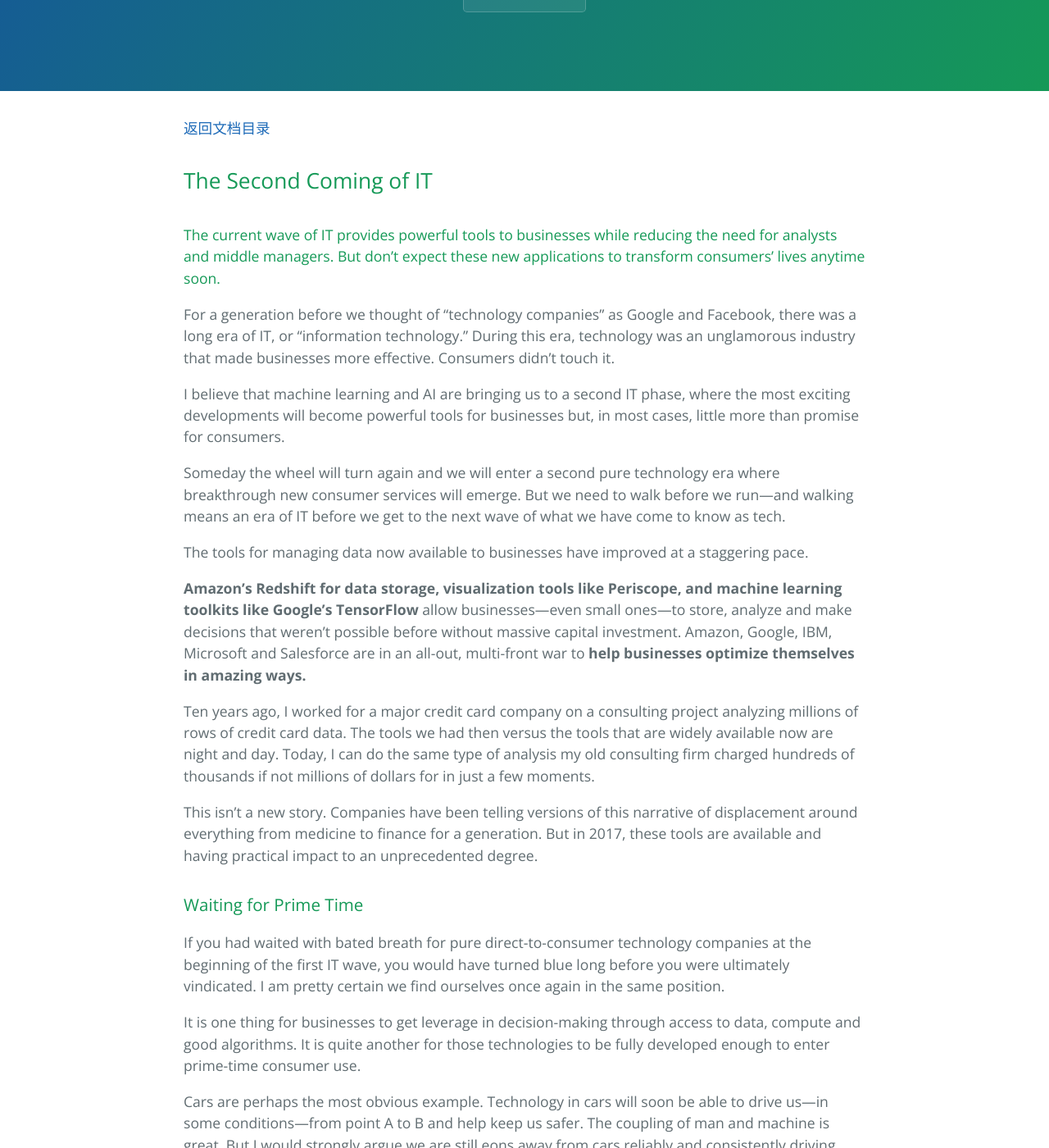
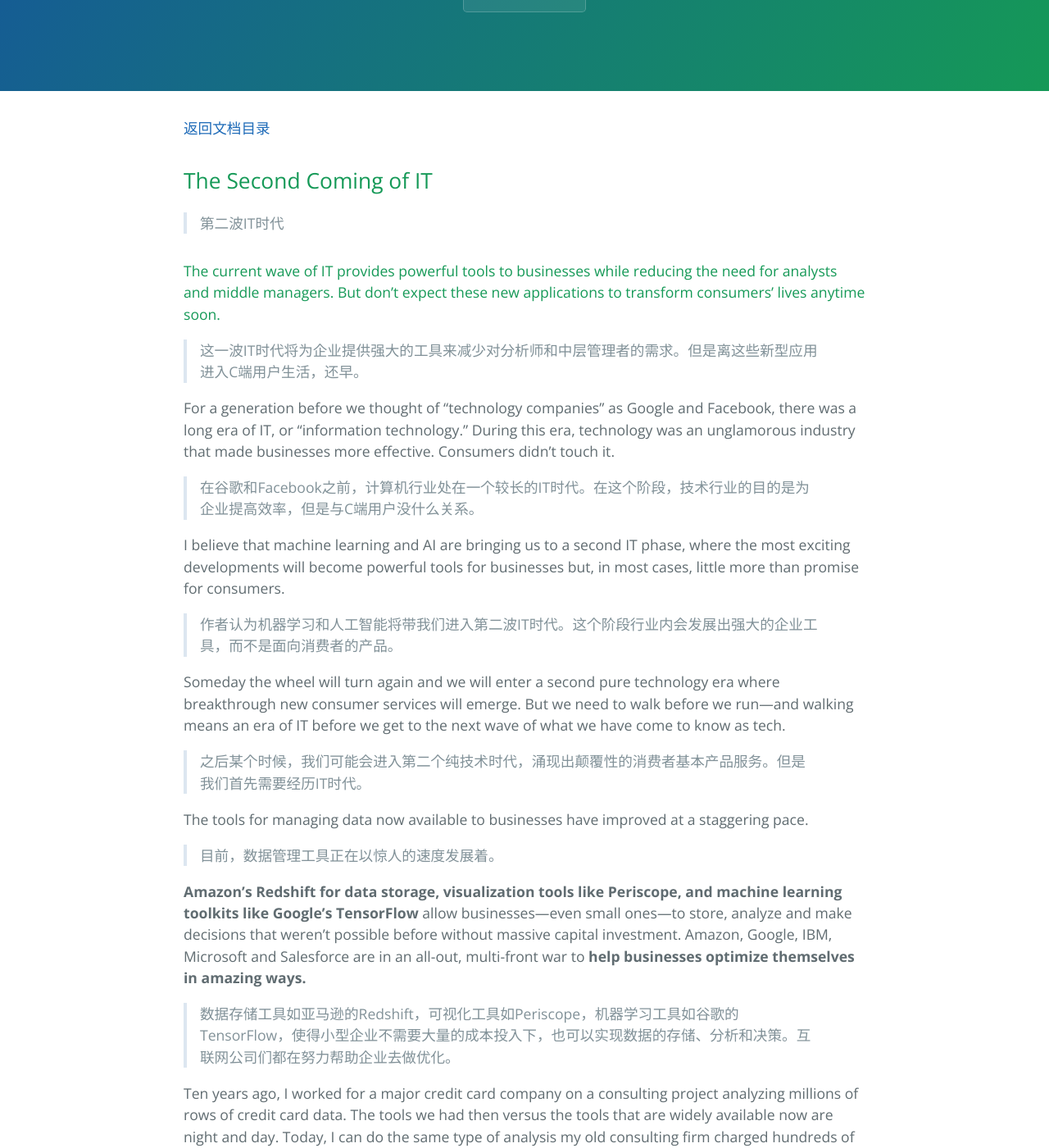
Before and after one commit to Littletreeeeee/prd-invest, a Jekyll site: the page built from documents/news_the_second_coming_of_it.md, in a window 1280 px wide and 1400 px high, scrolled down 225 px. Shown: the whole window at 82% size. Built offline with Jekyll 4.4.1, drawn with Linux system fonts in a browser that asks for light colours; the repository's description, which GitHub fills in, is left out; some of the changed text lies outside the part shown.

Commit message:
edit content

```diff
--- a/documents/news_the_second_coming_of_it.md
+++ b/documents/news_the_second_coming_of_it.md
@@ -4,28 +4,38 @@ layout: default
 [返回文档目录](../)
 
 ## The Second Coming of IT
+>第二波IT时代
 
 #### The current wave of IT provides powerful tools to businesses while reducing the need for analysts and middle managers. But don’t expect these new applications to transform consumers’ lives anytime soon.
-
+>这一波IT时代将为企业提供强大的工具来减少对分析师和中层管理者的需求。但是离这些新型应用进入C端用户生活，还早。
 
 For a generation before we thought of “technology companies” as Google and Facebook, there was a long era of IT, or “information technology.” During this era, technology was an unglamorous industry that made businesses more effective. Consumers didn’t touch it.
+>在谷歌和Facebook之前，计算机行业处在一个较长的IT时代。在这个阶段，技术行业的目的是为企业提高效率，但是与C端用户没什么关系。
 
 I believe that machine learning and AI are bringing us to a second IT phase, where the most exciting developments will become powerful tools for businesses but, in most cases, little more than promise for consumers.
+>作者认为机器学习和人工智能将带我们进入第二波IT时代。这个阶段行业内会发展出强大的企业工具，而不是面向消费者的产品。
 
 Someday the wheel will turn again and we will enter a second pure technology era where breakthrough new consumer services will emerge. But we need to walk before we run—and walking means an era of IT before we get to the next wave of what we have come to know as tech.
+>之后某个时候，我们可能会进入第二个纯技术时代，涌现出颠覆性的消费者基本产品服务。但是我们首先需要经历IT时代。
 
 The tools for managing data now available to businesses have improved at a staggering pace.
+>目前，数据管理工具正在以惊人的速度发展着。
 
 **Amazon’s Redshift for data storage, visualization tools like Periscope, and machine learning toolkits like Google’s TensorFlow** allow businesses—even small ones—to store, analyze and make decisions that weren’t possible before without massive capital investment. Amazon, Google, IBM, Microsoft and Salesforce are in an all-out, multi-front war to **help businesses optimize themselves in amazing ways.**
+>数据存储工具如亚马逊的Redshift，可视化工具如Periscope，机器学习工具如谷歌的TensorFlow，使得小型企业不需要大量的成本投入下，也可以实现数据的存储、分析和决策。互联网公司们都在努力帮助企业去做优化。
 
 Ten years ago, I worked for a major credit card company on a consulting project analyzing millions of rows of credit card data. The tools we had then versus the tools that are widely available now are night and day. Today, I can do the same type of analysis my old consulting firm charged hundreds of thousands if not millions of dollars for in just a few moments.
+>之前做数据分析非常复杂费力。如今，同样的数据分析工作可以通过简单的几步完成。
 
 This isn’t a new story. Companies have been telling versions of this narrative of displacement around everything from medicine to finance for a generation. But in 2017, these tools are available and having practical impact to an unprecedented degree.
+>之前所有公司也都在讨论在财经和医药领域技术对人力的替代。但是在2017年，这些工具正在成为现实，产生实际的影响。
 
 ### Waiting for Prime Time
 If you had waited with bated breath for pure direct-to-consumer technology companies at the beginning of the first IT wave, you would have turned blue long before you were ultimately vindicated. I am pretty certain we find ourselves once again in the same position.
+>在IT时代期待C级产品是会令人失望的。在第二波IT时代也一样。
 
 It is one thing for businesses to get leverage in decision-making through access to data, compute and good algorithms. It is quite another for those technologies to be fully developed enough to enter prime-time consumer use.
+>通过数据、计算、算法为商业决策提供帮助是一回事。使技术成熟到可以让C端用户使用，是另一回事。
 
 Cars are perhaps the most obvious example. Technology in cars will soon be able to drive us—in some conditions—from point A to B and help keep us safer. The coupling of man and machine is great. But I would strongly argue we are still eons away from cars reliably and consistently driving themselves without human operators. There are entire areas ranging from pedestrian judgment and fleet management that are still no more than theoretical exercises.
 
```
